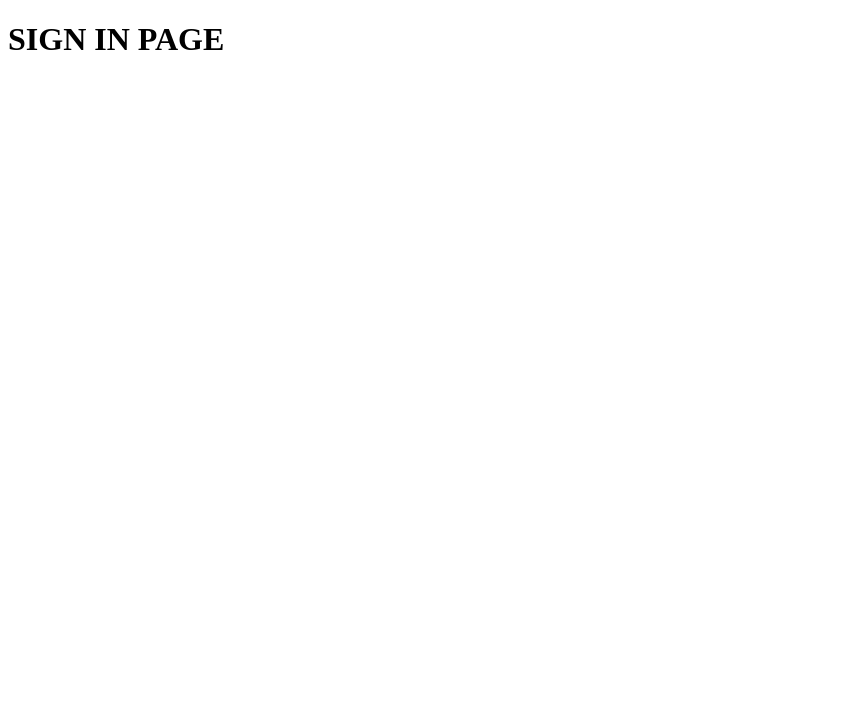
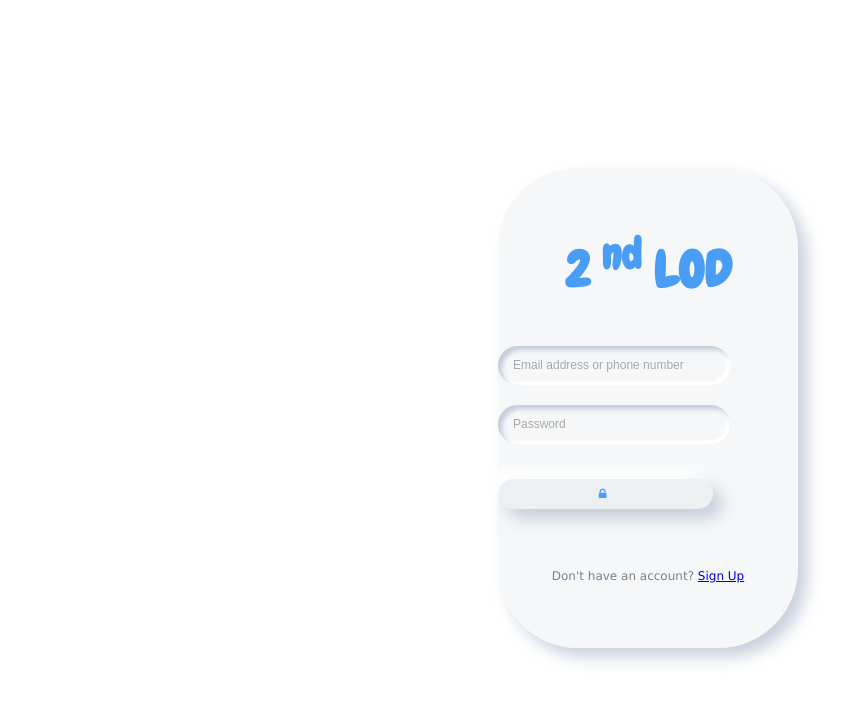
Before and after one commit to MuhammadYaseenAyub/2LOD, a plain HTML site: page sign_in.html in a window 1280 px wide. Shown: the whole page, without its empty margins (0-867 px from the left). Drawn offline with Linux system fonts and the light colour scheme.

Commit message:
updated sign-in amd index page
created a sign-in form .... working on index page...

```diff
--- /dev/null
+++ b/css/signIn.css
@@ -0,0 +1,101 @@
+body {
+    background-image: url();
+    width: 100%;
+    height: 100vh;
+    overflow: hidden;
+    display: flex;
+    justify-content: center;
+    align-items: center;
+}
+
+.login_box {
+    background-color: rgba(236, 240, 243, 0.5);
+    width: 300px;
+    height: 480px;
+    border-radius: 80px;
+    box-shadow: 9px 9px 16px rgba(163, 177, 198, 0.6),
+    -10px -10px 15px white;
+}
+
+.login_box:hover {
+    box-shadow: 12px 12px 19px rgba(163, 177, 198, 0.6),
+    -13px -13px 18px white;
+}
+
+.form {
+    display: inline-block;
+    margin-left: auto;
+    margin-right: auto;
+    margin-top: 10px;
+    text-align: center;
+    width: 100%;
+}
+
+.title {
+    color: #499DF5;
+    font-family: "Chewy";
+    font-size: 50px;
+    text-align: center;
+    margin-top: 60px;
+
+}
+
+input {
+    border: none;
+    border-radius: 25px;
+    box-shadow: inset 4px 4px 4px rgba(163, 177, 198, 0.6),
+    inset -3px -3px 3px white;
+    width: 215px;
+    height: 35px;
+    margin: 10px auto;
+    text-align: left;
+    padding-left: 15px;
+    padding-bottom: 3px;
+    background: transparent;
+    font-size: 12px;
+    color: grey;
+    outline: none;
+}
+
+button {
+    background: #ECF0F3;
+    box-sizing: border-box;
+    color: #499DF5;
+    border-radius: 25px;
+    font-size: 12px;
+    font-family: Verdana, Geneva, Tahoma, sans-serif;
+    margin-top: 15px;
+    height: 30px;
+    width: 215px;
+    margin-top: 25px;
+    box-shadow: 9px 9px 16px rgba(163, 177, 198, 0.6),
+    -10px -10px 15px white;
+    border: none;
+    outline: none;
+}
+button:hover {
+    box-shadow: 7px 7px 14px rgba(163, 177, 198, 0.6),
+    -8px -8px 11px white
+}
+
+.fa-lock {
+    margin-right: 6px;
+    color: #499DF5;
+    font-size: 12px;
+}
+
+::placeholder {
+    color: darkgrey;
+    opacity: 1;
+}
+
+.no_acc {
+    margin-top: 60px;
+    font-family: Verdana, Geneva, Tahoma, sans-serif;
+    color: grey;
+    font-size: 12px;
+    text-align: center;
+}
+.sign_up:hover {
+    opacity: 0.7;
+}
--- a/sign_in.html
+++ b/sign_in.html
@@ -4,8 +4,19 @@
     <meta charset="UTF-8">
     <meta name="viewport" content="width=device-width, initial-scale=1.0">
     <title>Sign In</title>
+    <link rel="stylesheet" href="css/signIn.css">
+    <link rel="stylesheet" href="https://cdnjs.cloudflare.com/ajax/libs/font-awesome/4.7.0/css/font-awesome.min.css">
+    <link rel="stylesheet" href="https://fonts.googleapis.com/css2?family=Chewy&dispaly=swap">
 </head>
 <body>
-    <h1>SIGN IN PAGE</h1>
+    <div class="login_box">
+        <h1 class="title">2 <sup>nd</sup> LOD</h1>
+        <form action="" method="post">
+            <input class="text" type="text" name="username" placeholder="Email address or phone number" required> <br>
+            <input class="text" type="text" name="password" placeholder="Password" required> <br>
+            <button><i class="fa fa-lock"></i></button>
+        </form>
+        <p class="no_acc">Don't have an account? <a class="sign_up" href="sign_up.html">Sign Up</a></p>
+    </div>
 </body>
 </html>
```
Also changed, not shown: index.html (+12 -1 lines).
